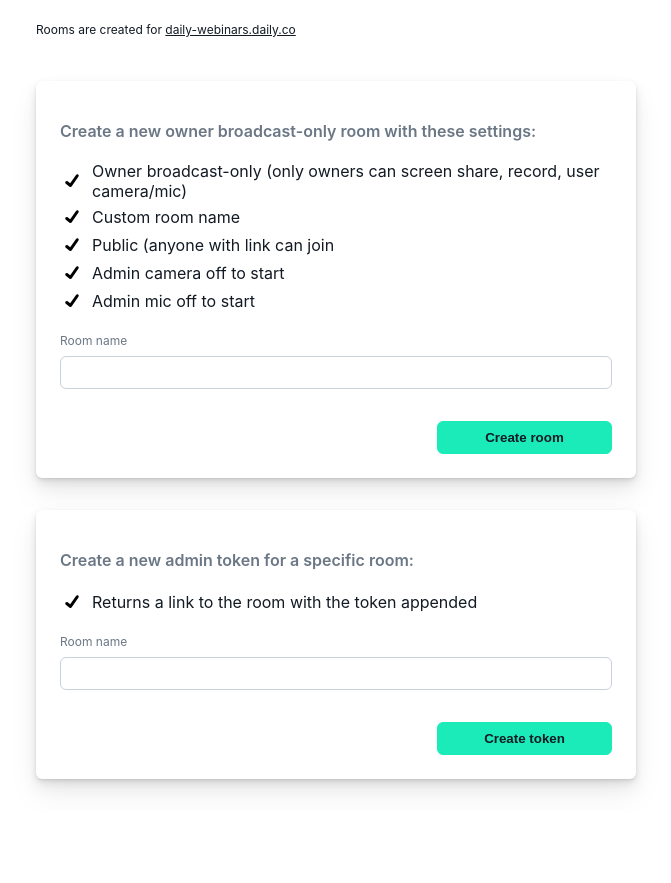
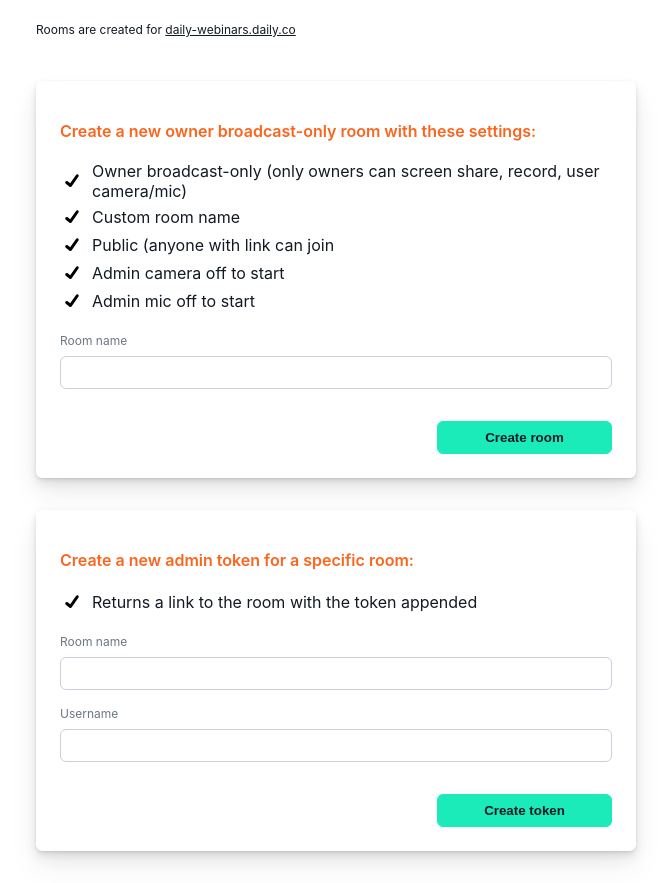
Before and after one commit to daily-demos/webinar-admin, a React (Create React App) app: page / in a window 1280 px wide. Shown: the part 250-1133 px from the top of the page, without its empty margins (304-975 px from the left). Before the commit the page ends 1061 px from the top, so only its background shows below. Built offline with nearby package versions, Linux system fonts and the light colour scheme.

Commit message:
add form actions

```diff
--- a/src/components/Form.js
+++ b/src/components/Form.js
@@ -16,7 +16,7 @@ export const Form = styled.form`
 
 export const FormHeader = styled.p`
   font-weight: 600;
-  color: ${theme.colors.greyDark};
+  color: ${theme.colors.orange};
   font-size: ${theme.fontSize.large};
 `;
 
--- a/src/components/RoomForm.jsx
+++ b/src/components/RoomForm.jsx
@@ -1,15 +1,41 @@
-import React, { useState } from "react";
+import React, { useRef, useState } from "react";
 import { SettingsList, SettingsListItem, Icon, ListItemText } from "./List";
 import { Form, FormHeader, Label, Input, SubmitButton } from "./Form";
+import { ErrorMessage } from "./Text";
 import checkmark from "./images/checkmark.svg";
 
 const RoomForm = () => {
-  const [roomName, setRoomName] = useState();
+  const roomInputRef = useRef();
   const [submitting, setSubmitting] = useState();
-  // const [roomName, setRoomName] = useState();
-  // const [roomName, setRoomName] = useState();
+  const [errorMessage, setErrorMessage] = useState(null); // null | string
+
   const submitRoomForm = () => {
-    console.log("submit!");
+    if (!roomInputRef?.current?.value) {
+      setErrorMessage(
+        "Eep, something when wrong! We couldn't access the input value. :|"
+      );
+    }
+    const data = {
+      properties: {
+        autojoin: true,
+        start_video_off: true,
+        start_audio_off: true,
+        owner_only_broadcast: true,
+      },
+      privacy: "public",
+      name: roomInputRef?.current?.value,
+    };
+    fetch(`${process.env.REACT_APP_BASE_URL}api/rooms`, {
+      method: "POST",
+      body: JSON.stringify(data),
+      //   mode: "no-cors",
+      headers: {
+        Authorization: `Bearer ${process.env.DAILY_API_KEY}`,
+      },
+    })
+      .then((res) => res.json())
+      .then((res) => console.log(res))
+      .catch((err) => console.log(err));
   };
   return (
     <Form onSubmit={submitRoomForm}>
@@ -42,8 +68,9 @@ const RoomForm = () => {
         </SettingsListItem>
       </SettingsList>
       <Label htmlFor="roomName">Room name</Label>
-      <Input id="roomName" type="text" required />
+      <Input ref={roomInputRef} id="roomName" type="text" required />
       <SubmitButton type="submit" value="Create room" disabled={submitting} />
+      {errorMessage && <ErrorMessage>{errorMessage}</ErrorMessage>}
     </Form>
   );
 };
--- a/src/components/Text.js
+++ b/src/components/Text.js
@@ -15,3 +15,8 @@ export const BodyText = styled.p`
   font-size: ${theme.fontSize.base};
   color: ${theme.colors.blueDark};
 `;
+
+export const ErrorMessage = styled.p`
+  font-size: ${theme.fontSize.large};
+  color: ${theme.colors.red};
+`;
--- a/src/components/TokenForm.jsx
+++ b/src/components/TokenForm.jsx
@@ -1,18 +1,46 @@
-import React, { useState } from "react";
+import React, { useRef, useState } from "react";
 import { SettingsList, SettingsListItem, Icon, ListItemText } from "./List";
 import { Form, FormHeader, Label, Input, SubmitButton } from "./Form";
+import { ErrorMessage } from "./Text";
 import checkmark from "./images/checkmark.svg";
 
 const TokenForm = () => {
-  const [roomName, setRoomName] = useState();
-  const [submitting, setSubmitting] = useState();
-  // const [roomName, setRoomName] = useState();
-  // const [roomName, setRoomName] = useState();
-  const submitRoomForm = () => {
-    console.log("submit!");
+  const roomInputRef = useRef();
+  const usernameInputRef = useRef();
+  const [submitting, setSubmitting] = useState(false);
+  const [errorMessage, setErrorMessage] = useState(null); // null | string
+
+  const submitTokenForm = () => {
+    if (!roomInputRef?.current?.value || !usernameInputRef?.current?.value) {
+      setErrorMessage(
+        "Eep, something when wrong! We couldn't access the input values. :|"
+      );
+    }
+    const data = {
+      properties: {
+        is_owner: true,
+        user_name: !usernameInputRef?.current?.value,
+        enable_screenshare: true,
+        start_video_off: false,
+        start_audio_off: false,
+        room_name: !roomInputRef?.current?.value,
+      },
+    };
+    fetch(`${process.env.REACT_APP_BASE_URL}api/meeting-tokens`, {
+      method: "POST",
+      body: JSON.stringify(data),
+      mode: "no-cors",
+      headers: {
+        Authorization: `Bearer ${process.env.DAILY_API_KEY}`,
+      },
+    })
+      .then((res) => res.json())
+      .then((res) => console.log(res))
+      .catch((err) => console.log(err));
   };
+
   return (
-    <Form onSubmit={submitRoomForm}>
+    <Form onSubmit={submitTokenForm}>
       <FormHeader>Create a new admin token for a specific room:</FormHeader>
       <SettingsList>
         <SettingsListItem>
@@ -23,8 +51,11 @@ const TokenForm = () => {
         </SettingsListItem>
       </SettingsList>
       <Label htmlFor="roomName">Room name</Label>
-      <Input id="roomName" type="text" required />
+      <Input ref={roomInputRef} id="roomName" type="text" required />
+      <Label htmlFor="userName">Username</Label>
+      <Input ref={usernameInputRef} id="userName" type="text" required />
       <SubmitButton type="submit" value="Create token" disabled={submitting} />
+      {errorMessage && <ErrorMessage>{errorMessage}</ErrorMessage>}
     </Form>
   );
 };
```
Also changed, not shown: 1 other file (tests, documents, lock files or other folders).
